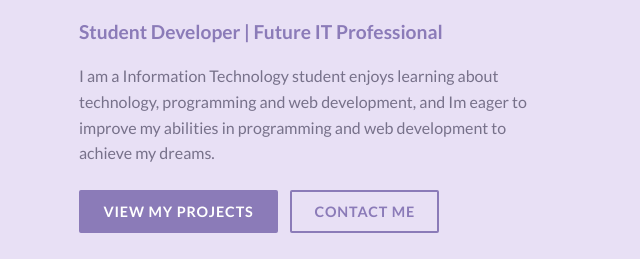
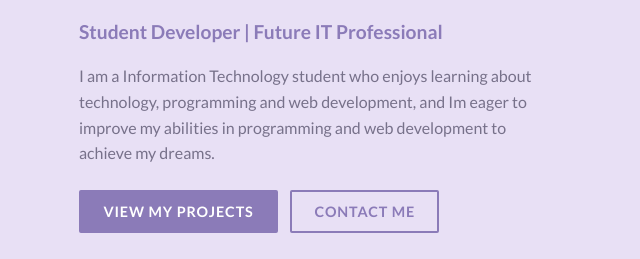
Before and after one commit to Brenalynmae09/Brenalynmae09.github.io, a plain HTML site: page index.html in a window 1280 px wide. Shown: the part 182-441 px from the top of the page, 31-671 px from the left. Drawn offline with nearby package versions, Linux system fonts and the light colour scheme.

Commit message:
Update index.html

```diff
--- a/index.html
+++ b/index.html
@@ -43,7 +43,7 @@
           <h1>Hi, I'm Brenalyn Mae Gonzales</h1>
           <p class="tagline">Student Developer | Future IT Professional</p>
           <p class="intro">
-            I am a Information Technology student enjoys learning about technology, programming and web
+            I am a Information Technology student who enjoys learning about technology, programming and web
             development, and Im eager to improve my abilities in programming and web development to achieve my dreams.
           </p>
           <div class="hero-buttons">
```
